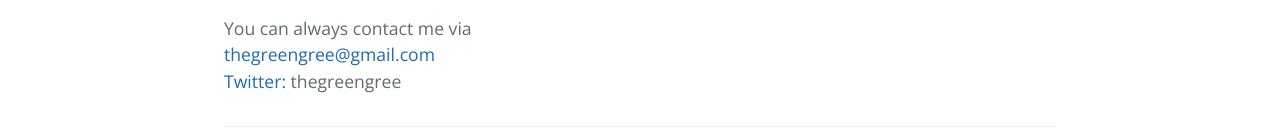
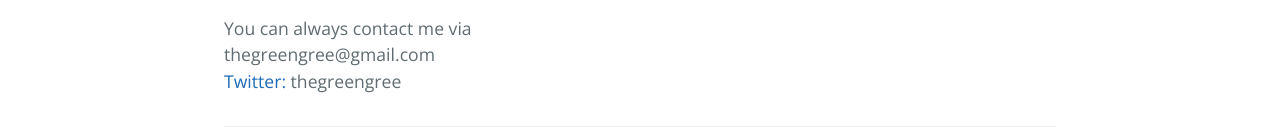
Before and after one commit to thegreengree/thegreengree.github.io, a plain HTML site: page index.html in a window 1280 px wide. Shown: the part 601-733 px from the top of the page. Drawn offline with nearby package versions, Linux system fonts and the light colour scheme.

Commit message:
Update index.html

```diff
--- a/index.html
+++ b/index.html
@@ -33,7 +33,7 @@
   <span aria-hidden="true" class="octicon octicon-link"></span></a>Contacts</h3>
 
 <p>You can always contact me via <br>
-  <a>thegreengree@gmail.com</a> <br>
+  thegreengree@gmail.com <br>
   <a href="https://twitter.com/thegreengree">Twitter: </a>thegreengree</p>
 
       <footer class="site-footer">
```
